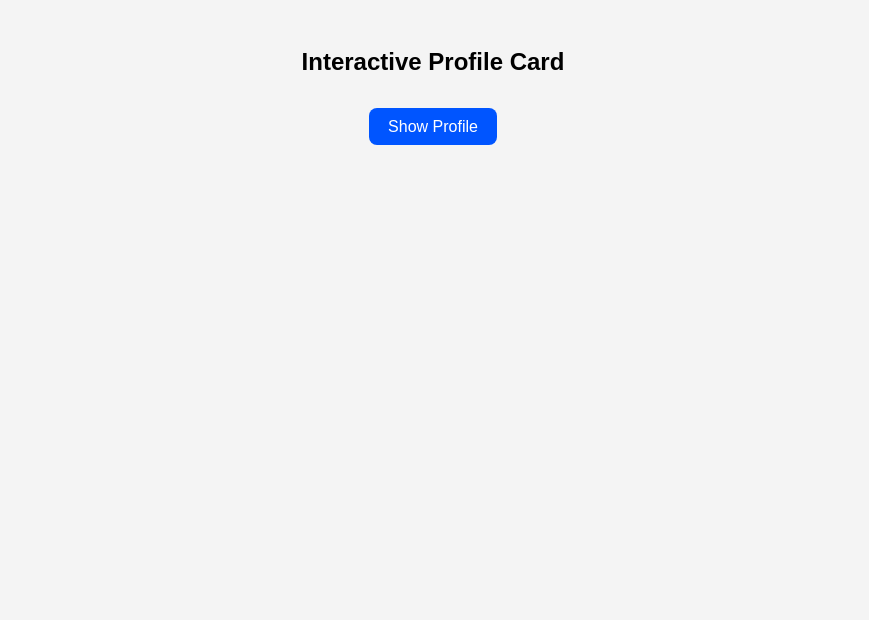
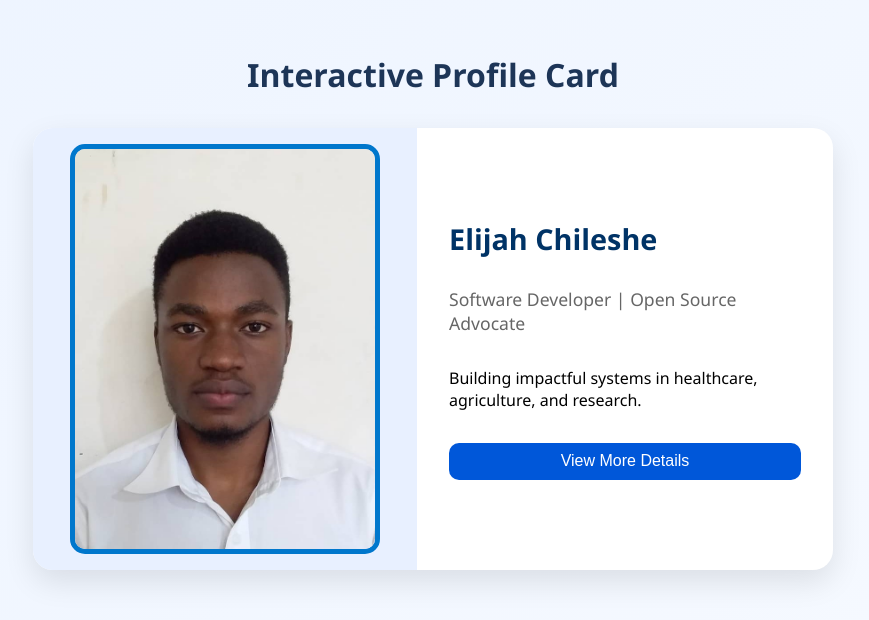
Before and after one commit to ElijahChileshe/CSC-5231-Web-Tech-Assignment, a React (Create React App) app: page / in a window 1280 px wide. Shown: the top 620 px of the page, without its empty margins (207-1076 px from the left). Built offline with nearby package versions, Linux system fonts and the light colour scheme.

Commit message:
added image to public folder

```diff
--- a/src/App.css
+++ b/src/App.css
@@ -1,52 +1,93 @@
 .app-container {
-  text-align: center;
+  background: linear-gradient(135deg, #edf4ff, #f7faff);
+  min-height: 100vh;
   padding: 2rem;
-  font-family: sans-serif;
-  background-color: #f4f4f4;
-  min-height: 100vh;
+  font-family: "Segoe UI", Tahoma, sans-serif;
+  display: flex;
+  flex-direction: column;
+  align-items: center;
 }
 
 .title {
-  font-size: 1.5rem;
-  margin-bottom: 1rem;
-}
-
-.toggle-card-btn,
-.details-btn {
-  margin: 1rem;
-  padding: 0.6rem 1.2rem;
-  font-size: 1rem;
-  cursor: pointer;
-  border: none;
-  border-radius: 8px;
-  background-color: #0055ff;
-  color: white;
-  transition: background-color 0.3s;
-}
-
-.toggle-card-btn:hover,
-.details-btn:hover {
-  background-color: #003ecb;
+  font-size: 2rem;
+  font-weight: bold;
+  margin-bottom: 2rem;
+  color: #1d3557;
 }
 
 .profile-card {
-  background-color: white;
-  border-radius: 16px;
-  box-shadow: 0 8px 20px rgba(0, 0, 0, 0.1);
-  width: 300px;
-  margin: 2rem auto;
-  padding: 1.5rem;
-  text-align: center;
+  display: flex;
+  background-color: #ffffff;
+  width: 800px;
+  max-width: 95%;
+  border-radius: 20px;
+  overflow: hidden;
+  box-shadow: 0 12px 30px rgba(0, 0, 0, 0.1);
 }
 
-.profile-pic {
-  width: 120px;
-  height: 120px;
-  border-radius: 50%;
-  margin-bottom: 1rem;
+.profile-left {
+  flex: 1;
+  background: #e8f0ff;
+  display: flex;
+  align-items: center;
+  justify-content: center;
+  padding: 1rem;
 }
 
-.details-section {
+.profile-img {
+  width: 100%;
+  max-width: 300px;
+  border-radius: 15px;
+  border: 5px solid #0077cc;
+  object-fit: cover;
+}
+
+.profile-right {
+  flex: 1;
+  padding: 2rem;
+  display: flex;
+  flex-direction: column;
+  justify-content: center;
+}
+
+.profile-right h2 {
+  margin-top: 0;
+  color: #003366;
+  font-size: 1.8rem;
+}
+
+.role {
+  color: #666;
+  font-size: 1.1rem;
+  margin: 0.3rem 0 1rem;
+}
+
+.details-btn {
+  background-color: #0057d9;
+  color: white;
+  padding: 0.6rem 1.2rem;
+  border: none;
+  border-radius: 10px;
   margin-top: 1rem;
-  text-align: left;
+  cursor: pointer;
+  font-size: 1rem;
 }
+
+.details-btn:hover {
+  background-color: #003da5;
+}
+
+.extra-details {
+  margin-top: 1rem;
+  color: #333;
+  font-size: 0.95rem;
+}
+
+.extra-details ul {
+  list-style: none;
+  padding-left: 0;
+}
+
+.extra-details li {
+  margin-bottom: 0.5rem;
+}
--- a/src/App.js
+++ b/src/App.js
@@ -3,39 +3,31 @@ import { motion, AnimatePresence } from "framer-motion";
 import "./App.css";
 
 function App() {
-  const [showCard, setShowCard] = useState(false);
   const [showDetails, setShowDetails] = useState(false);
 
   return (
     <div className="app-container">
       <h1 className="title">Interactive Profile Card</h1>
 
-      <motion.button
-        whileHover={{ scale: 1.05 }}
-        whileTap={{ scale: 0.95 }}
-        className="toggle-card-btn"
-        onClick={() => setShowCard(!showCard)}
+      <motion.div
+        className="profile-card"
+        initial={{ opacity: 0, y: 50 }}
+        animate={{ opacity: 1, y: 0 }}
+        transition={{ duration: 0.6 }}
       >
-        {showCard ? "Hide Profile" : "Show Profile"}
-      </motion.button>
+        <div className="profile-left">
+          <motion.img
+            src="Elijah.jpeg"
+            alt="Elijah Chileshe"
+            className="profile-img"
+            whileHover={{ scale: 1.02 }}
+          />
+        </div>
 
-      <AnimatePresence>
-        {showCard && (
-          <motion.div
-            initial={{ x: "100vw", opacity: 0 }}
-            animate={{ x: 0, opacity: 1 }}
-            exit={{ x: "100vw", opacity: 0 }}
-            transition={{ type: "spring", stiffness: 50 }}
-            className="profile-card"
-          >
-            <motion.img
-              src="https://via.placeholder.com/120"
-              alt="Profile"
-              className="profile-pic"
-              whileHover={{ scale: 1.1 }}
-            />
+        <div className="profile-right">
           <h2>Elijah Chileshe</h2>
-            <p>Software Developer | Open Source Enthusiast</p>
+          <p className="role">Software Developer | Open Source Advocate</p>
+          <p>Building impactful systems in healthcare, agriculture, and research.</p>
 
           <motion.button
             whileHover={{ scale: 1.05 }}
@@ -43,26 +35,34 @@ function App() {
             className="details-btn"
             onClick={() => setShowDetails(!showDetails)}
           >
-              {showDetails ? "Hide Details" : "View Details"}
+            {showDetails ? "Hide Details" : "View More Details"}
           </motion.button>
 
           <AnimatePresence>
             {showDetails && (
               <motion.div
-                  className="details-section"
-                  initial={{ opacity: 0 }}
-                  animate={{ opacity: 1 }}
-                  exit={{ opacity: 0 }}
+                className="extra-details"
+                initial={{ x: 100, opacity: 0 }}
+                animate={{ x: 0, opacity: 1 }}
+                exit={{ x: 100, opacity: 0 }}
+                transition={{ type: "tween", duration: 0.5 }}
               >
-                  <p>Email: elijah@example.com</p>
-                  <p>Location: Lusaka, Zambia</p>
-                  <p>Projects: Orthanc, StocKeeper</p>
+                <ul>
+                  <li>Email: elijah@datalab.unza.zm</li>
+                  <li>Location: Lusaka, Zambia</li>
+                  <li>Projects:</li>
+                  <ul>
+                    <li>📷 Orthanc for UTH</li>
+                    <li>🐐 StocKeeper livestock system</li>
+                    <li>📚 JCTR digital archive</li>
+                  </ul>
+                  <li>Stack: React, Python, Bash, Docker</li>
+                </ul>
               </motion.div>
             )}
           </AnimatePresence>
+        </div>
       </motion.div>
-        )}
-      </AnimatePresence>
     </div>
   );
 }
```
Also changed, not shown: public/Elijah.jpeg (added). Lines whose indentation alone changed are shown as unchanged.
